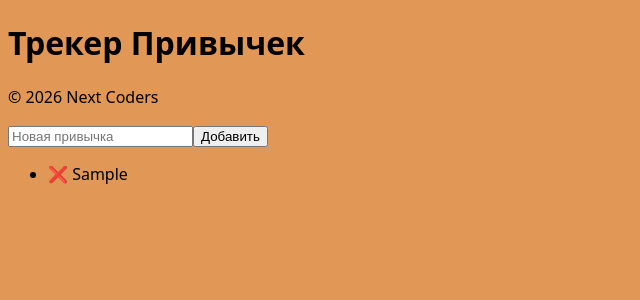
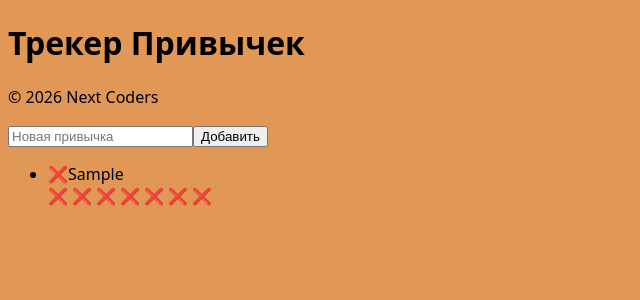
Before and after one commit to nextc0ders/habit-tracker-react, a React (Vite) app in the folder habit-tarcker/: page / in a window 1280 px wide. Both pictures are taken after typing "Sample" into the empty fields and a click on the button "Добавить". Shown: the top 300 px of the page, without its empty margins (0-640 px from the left). Built offline with nearby package versions, Linux system fonts and the light colour scheme.

Commit message:
chapter 3

```diff
--- a/habit-tarcker/src/App.jsx
+++ b/habit-tarcker/src/App.jsx
@@ -1,17 +1,33 @@
-import { useState } from 'react'
+import { useState, useEffect } from 'react'
 import Header from './components/Header'
 import HabitList from './components/HabitList'
 
 function App() {
-	const [habits, setHabits] = useState([])
+	const [habits, setHabits] = useState(() => {
+		const saved = localStorage.getItem('habits')
+		return saved ? JSON.parse(saved) : []
+	})
 	const [title, setTitle] = useState('')
 
+	useEffect(() => {
+		localStorage.setItem('habits', JSON.stringify(habits))
+	}, habits)
+
 	const toggleHabit = (id) => {
-		setHabits(habits.map(habit =>
-			habit.id === id
-				? { ...habit, completed: !habit.completed }
-				: habit
-		))
+		const date = today()
+
+		setHabits(habits.map(habit => {
+			if (habit.id !== id) return habit
+
+			const doneToday = habit.completedDates.includes(date)
+
+			return {
+				...habit,
+				completedDates: doneToday
+					? habit.completedDates.filter(d => d !== date)
+					: [...habit.completedDates, date]
+			}
+		}))
 	}
 
 	const handleSubmit = (e) => {
@@ -23,18 +39,22 @@ function App() {
 			{
 				id: crypto.randomUUID(),
 				title: title.trim(),
-				completed: false
+				completedDates: []
 			}
 		])
 
 		setTitle('')
 	}
 
+	const today = () => {
+		return new Date().toISOString().slice(0, 10)
+	}
+
 	return (
 		<div>
 			<Header />
 
-			<form onSumbit={handleSubmit}>
+			<form onSubmit={handleSubmit}>
 				<input
 					type="text"
 					value={title}
@@ -43,7 +63,7 @@ function App() {
 				/>
 				<button
 					type="submit"
-					onClick={handleSubmit}
+					// onClick={handleSubmit}
 				>
 					Добавить
 				</button>
--- a/habit-tarcker/src/components/HabitItem.jsx
+++ b/habit-tarcker/src/components/HabitItem.jsx
@@ -1,10 +1,32 @@
+import { getStreak } from '../utils/getStreak'
+import { getLast7Days } from '../utils/getLast7Days'
+
 function HabitItem({ habit, onToggle }) {
+	const completedDates = habit.completedDates || []
+	const today = new Date().toISOString().slice(0, 10)
+	const days = getLast7Days()
+	const doneToday = habit.completedDates.includes(today)
+	const streak = getStreak(habit.completedDates)
+
+
 	return (
-		<li
-			onClick={() => onToggle(habit.id)}
-			style={{ cursor: 'pointer' }}
-		>
-			{habit.completed ? '✅' : '❌'} {habit.title}
+		<li>
+			<div
+				onClick={() => onToggle(habit.id)}
+				style={{ cursor: 'pointer' }}
+			>
+				{habit.completedDates.includes(today) ? '✅' : '❌'}
+				{habit.title}
+				{streak > 0 && <span>🔥 {streak}</span>}
+			</div>
+
+			<div style={{ display: 'flex', gap: 4 }}>
+				{days.map(day => (
+					<span key={day}>
+						{habit.completedDates.includes(day) ? '✅' : '❌'}
+					</span>
+				))}
+			</div>
 		</li>
 	)
 }
--- /dev/null
+++ b/habit-tarcker/src/utils/getLast7Days.js
@@ -0,0 +1,12 @@
+export const getLast7Days = () => {
+	const days = []
+	const date = new Date()
+
+	for(let i = 6; i >= 0; i--) {
+		const d = new Date(date)
+		d.setDate(d.getDate() - i)
+		days.push(d.toISOString().slice(0, 10))
+	}
+
+	return days
+}
--- /dev/null
+++ b/habit-tarcker/src/utils/getStreak.js
@@ -0,0 +1,20 @@
+export const getStreak = (dates = []) => {
+	if (!dates.length) return 0
+
+	const set = new Set(dates)
+	let streak = 0
+	const day = new Date()
+
+	while(true) {
+		const date = day.toISOString().slice(0, 10)
+
+		if(set.has(date)) {
+			streak++
+			day.setDate(day.getDate() - 1)
+		} else {
+			break
+		}
+	}
+
+	return streak
+}
```
